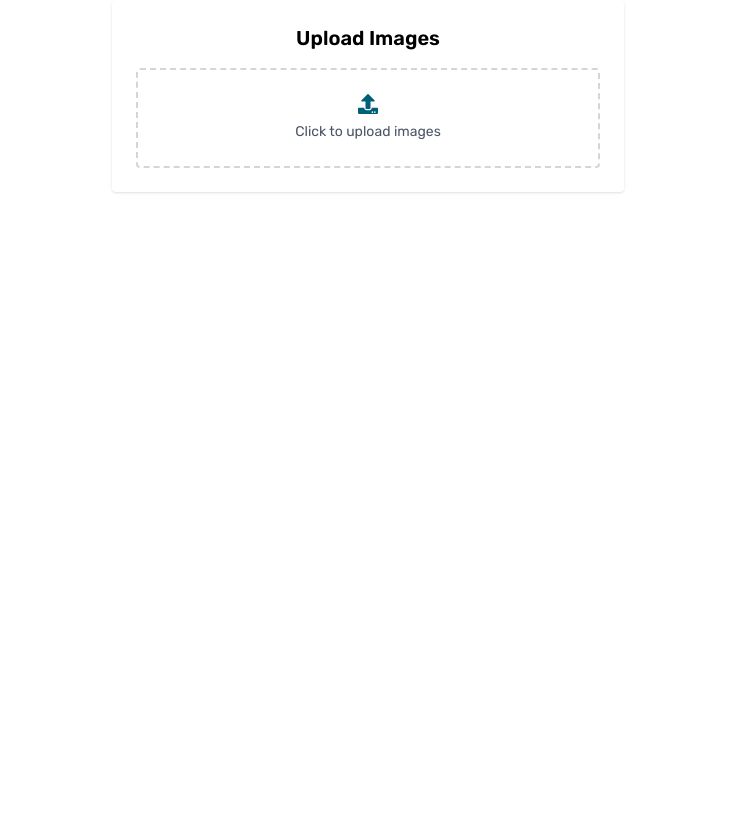
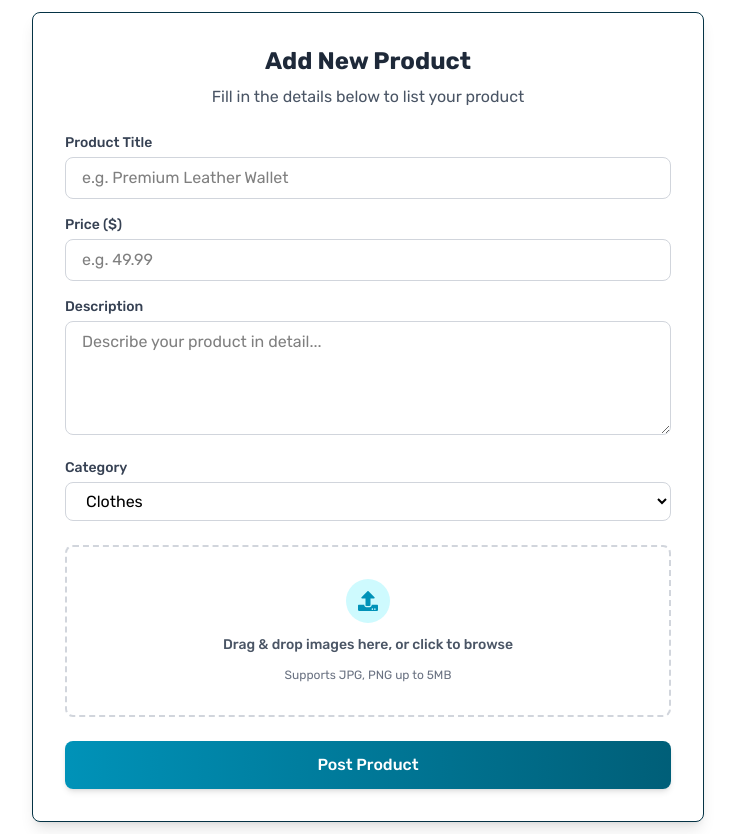
Before and after one commit to Demlew1/Demlew-Ecommerce, a React (Vite) app: page /sell in a window 1280 px wide. Shown: the whole page, without its empty margins (272-1007 px from the left). Before the commit the page ends 800 px from the top, so only its background shows below. Built offline with nearby package versions, Linux system fonts and the light colour scheme; a web font is replaced by a local one.

Commit message:
finished some components and pages

```diff
--- a/src/components/Home/Connect.tsx
+++ b/src/components/Home/Connect.tsx
@@ -1,6 +1,5 @@
 import { motion } from "framer-motion";
 import { FaLinkedin, FaGithub, FaEnvelope } from "react-icons/fa";
-
 export default function Connect() {
   return (
     <section className="relative py-16 bg-gradient-to-br from-cyan-800 to-cyan-600">
@@ -8,7 +7,6 @@ export default function Connect() {
         <div className="absolute top-20 left-10 w-40 h-40 rounded-full bg-white"></div>
         <div className="absolute bottom-10 right-20 w-60 h-60 rounded-full bg-white"></div>
       </div>
-
       <div className="max-w-4xl mx-auto px-4 sm:px-6 lg:px-8">
         <motion.div
           initial={{ opacity: 0, y: 30 }}
--- a/src/components/Home/Footer.tsx
+++ b/src/components/Home/Footer.tsx
@@ -4,7 +4,6 @@ import { FaPhoneAlt } from "react-icons/fa";
 import Logo from "./Logo";
 import { Link } from "react-router-dom";
 import SocialLinks from "./SocialLinks";
-
 function Footer() {
   return (
     <footer className="bg-cyan-950  mt-10">
@@ -44,7 +43,6 @@ function Footer() {
           >
             Home
           </Link>
-
           <Link
             to="products"
             className="text-gray-100 duration-200 hover:text-gray-200 hover:font-medium text-sm"
@@ -58,7 +56,6 @@ function Footer() {
             About us
           </Link>
         </div>
-
         <div className="flex flex-col space-y-2 items-center  md:items-start">
           <h4 className="font-bold text-lg mb-2 text-gray-300">Follow US</h4>
           <SocialLinks />
--- /dev/null
+++ b/src/components/Home/ImagePreviewGrid.tsx
@@ -0,0 +1,34 @@
+import { FaTimes } from "react-icons/fa";
+
+type ImagePreviewGridProps = {
+  images: string[];
+  onRemove: (index: number) => void;
+};
+
+export default function ImagePreviewGrid({
+  images,
+  onRemove,
+}: ImagePreviewGridProps) {
+  if (images.length === 0) return null;
+
+  return (
+    <div className="flex flex-wrap gap-3 mb-4">
+      {images.map((src, index) => (
+        <div key={index} className="relative group hover:scale-105 transition">
+          <img
+            src={src}
+            alt={`Preview ${index}`}
+            className="h-28 w-28 object-cover rounded-lg border"
+          />
+          <button
+            type="button"
+            onClick={() => onRemove(index)}
+            className="absolute -top-2 -right-2 bg-red-600 text-white rounded-full p-1 text-xs opacity-0 group-hover:opacity-100 transition-opacity shadow hover:bg-red-700"
+          >
+            <FaTimes className="h-3 w-3" />
+          </button>
+        </div>
+      ))}
+    </div>
+  );
+}
--- /dev/null
+++ b/src/components/Home/ProductForm.tsx
@@ -0,0 +1,83 @@
+type ProductFormProps = {
+  title: string;
+  setTitle: (v: string) => void;
+  price: number | "";
+  setPrice: (v: number | "") => void;
+  description: string;
+  setDescription: (v: string) => void;
+  categoryId: number;
+  setCategoryId: (v: number) => void;
+};
+
+export default function ProductForm({
+  title,
+  setTitle,
+  price,
+  setPrice,
+  description,
+  setDescription,
+  categoryId,
+  setCategoryId,
+}: ProductFormProps) {
+  return (
+    <div className="space-y-4">
+      <div>
+        <label className="block text-sm font-medium text-gray-700 mb-1">
+          Product Title
+        </label>
+        <input
+          type="text"
+          value={title}
+          onChange={(e) => setTitle(e.target.value)}
+          placeholder="e.g. Premium Leather Wallet"
+          className="w-full border border-gray-300 rounded-lg px-4 py-2 focus:ring-2 focus:ring-cyan-500"
+        />
+      </div>
+
+      <div>
+        <label className="block text-sm font-medium text-gray-700 mb-1">
+          Price ($)
+        </label>
+        <input
+          type="number"
+          value={price}
+          onChange={(e) => setPrice(Number(e.target.value))}
+          placeholder="e.g. 49.99"
+          className="w-full border border-gray-300 rounded-lg px-4 py-2 focus:ring-2 focus:ring-cyan-500"
+          min="0"
+          step="0.01"
+        />
+      </div>
+
+      <div>
+        <label className="block text-sm font-medium text-gray-700 mb-1">
+          Description
+        </label>
+        <textarea
+          value={description}
+          onChange={(e) => setDescription(e.target.value)}
+          rows={4}
+          placeholder="Describe your product in detail..."
+          className="w-full border border-gray-300 rounded-lg px-4 py-2 focus:ring-2 focus:ring-cyan-500"
+        />
+      </div>
+
+      <div>
+        <label className="block text-sm font-medium text-gray-700 mb-1">
+          Category
+        </label>
+        <select
+          value={categoryId}
+          onChange={(e) => setCategoryId(Number(e.target.value))}
+          className="w-full border border-gray-300 rounded-lg px-4 py-2 focus:ring-2 focus:ring-cyan-500"
+        >
+          <option value={1}>Clothes</option>
+          <option value={2}>Electronics</option>
+          <option value={3}>Furniture</option>
+          <option value={4}>Shoes</option>
+          <option value={5}>Miscellaneous</option>
+        </select>
+      </div>
+    </div>
+  );
+}
--- /dev/null
+++ b/src/components/Home/uploadInput.tsx
@@ -0,0 +1,26 @@
+import { FaUpload } from "react-icons/fa";
+
+type UploadInputProps = {
+  onChange: (e: React.ChangeEvent<HTMLInputElement>) => void;
+};
+
+export default function UploadInput({ onChange }: UploadInputProps) {
+  return (
+    <label className="flex flex-col items-center justify-center gap-3 border-2 border-dashed border-gray-300 py-8 px-4 rounded-lg cursor-pointer hover:border-cyan-500 hover:bg-cyan-50 transition">
+      <div className="bg-cyan-100 p-3 rounded-full">
+        <FaUpload className="text-cyan-600 text-xl" />
+      </div>
+      <span className="text-sm font-medium text-gray-600">
+        Drag & drop images here, or click to browse
+      </span>
+      <span className="text-xs text-gray-500">Supports JPG, PNG up to 5MB</span>
+      <input
+        type="file"
+        accept="image/*"
+        multiple
+        onChange={onChange}
+        className="hidden"
+      />
+    </label>
+  );
+}
--- a/src/pages/FavouritesPage.tsx
+++ b/src/pages/FavouritesPage.tsx
@@ -20,7 +20,7 @@ export default function FavouritesPage() {
     );
   }
   return (
-    <div className="font-['Rubik'] container mx-auto px-4 py-8">
+    <div className="font-['Rubik'] container mt-50 sm:mt-20 mx-auto px-4 py-8">
       <div className="mb-8">
         <h1 className="text-2xl font-bold text-gray-900">Your Favourites</h1>
         <p className="text-gray-600 mt-1">
--- a/src/pages/SellProducts.tsx
+++ b/src/pages/SellProducts.tsx
@@ -1,61 +1,131 @@
 import { useState } from "react";
-import { FaUpload, FaTimes } from "react-icons/fa";
+import axios from "axios";
+import ProductForm from "../components/Home/ProductForm";
+import ImagePreviewGrid from "../components/Home/ImagePreviewGrid";
+import UploadInput from "../components/Home/uploadInput";
+import { FaSpinner } from "react-icons/fa";
 
-export default function ImageUploader() {
+export default function ProductUploader() {
+  const [title, setTitle] = useState("");
+  const [price, setPrice] = useState<number | "">("");
+  const [description, setDescription] = useState("");
+  const [categoryId, setCategoryId] = useState<number>(1);
   const [previewImages, setPreviewImages] = useState<string[]>([]);
+  const [imageFiles, setImageFiles] = useState<File[]>([]);
+  const [loading, setLoading] = useState(false);
+  const [success, setSuccess] = useState(false);
+  const [error, setError] = useState("");
 
   const handleImageChange = (e: React.ChangeEvent<HTMLInputElement>) => {
     const files = e.target.files;
     if (!files) return;
+    const fileArray = Array.from(files);
+    const previewUrls = fileArray.map((file) => URL.createObjectURL(file));
 
-    const newPreviews = Array.from(files).map((file) =>
-      URL.createObjectURL(file)
-    );
-
-    setPreviewImages((prev) => [...prev, ...newPreviews]);
+    setPreviewImages((prev) => [...prev, ...previewUrls]);
+    setImageFiles((prev) => [...prev, ...fileArray]);
+    setError("");
   };
 
   const removeImage = (index: number) => {
     setPreviewImages((prev) => prev.filter((_, i) => i !== index));
+    setImageFiles((prev) => prev.filter((_, i) => i !== index));
+  };
+
+  const handleSubmit = async (e: React.FormEvent) => {
+    e.preventDefault();
+
+    if (!title || !price || !description || imageFiles.length === 0) {
+      setError("Please fill in all fields and upload at least one image.");
+      return;
+    }
+
+    try {
+      setLoading(true);
+      setError("");
+      setSuccess(false);
+
+      const imageUrls = previewImages;
+
+      const payload = {
+        title,
+        price: Number(price),
+        description,
+        categoryId,
+        images: imageUrls,
+      };
+
+      await axios.post("https://api.escuelajs.co/api/v1/products", payload);
+      setSuccess(true);
+
+      setTitle("");
+      setPrice("");
+      setDescription("");
+      setPreviewImages([]);
+      setImageFiles([]);
+    } catch {
+      setError("Failed to post product. Please try again.");
+    } finally {
+      setLoading(false);
+    }
   };
 
   return (
-    <div className="max-w-lg mx-auto bg-white p-6 rounded shadow font-['Rubik']">
-      <h2 className="text-xl font-semibold text-center mb-4">Upload Images</h2>
+    <form
+      onSubmit={handleSubmit}
+      className="max-w-2xl mx-auto bg-white p-8 rounded-lg shadow-lg space-y-6 font-['Rubik'] border-1 border-cyan-950 my-3 transition-all duration-300 hover:shadow-xl"
+    >
+      <h2 className="text-2xl font-bold text-center text-gray-800 mb-2">
+        Add New Product
+      </h2>
+      <p className="text-center text-gray-600 mb-6">
+        Fill in the details below to list your product
+      </p>
 
-      {/* Image Previews */}
-      {previewImages.length > 0 && (
-        <div className="flex flex-wrap gap-3 mb-4">
-          {previewImages.map((src, index) => (
-            <div key={index} className="relative group">
-              <img
-                src={src}
-                alt={`Preview ${index}`}
-                className="h-24 w-24 object-cover rounded border"
-              />
-              <button
-                type="button"
-                onClick={() => removeImage(index)}
-                className="absolute -top-2 -right-2 bg-red-600 text-white rounded-full p-1 text-xs group-hover:opacity-100 opacity-0 transition"
-              >
-                <FaTimes className="h-3 w-3" />
-              </button>
-            </div>
-          ))}
+      {success && (
+        <div className="bg-green-100 border border-green-400 text-green-700 px-4 py-3 rounded relative">
+          Product posted successfully!
+        </div>
+      )}
+      {error && (
+        <div className="bg-red-100 border border-red-400 text-red-700 px-4 py-3 rounded relative">
+          {error}
         </div>
       )}
 
-      <label className="flex flex-col items-center justify-center gap-2 border-2 border-dashed border-gray-300 py-6 px-4 rounded cursor-pointer hover:border-cyan-600 transition">
-        <FaUpload className="text-cyan-800 text-xl" />
-        <span className="text-sm text-gray-600">Click to upload images</span>
-        <input
-          type="file"
-          accept="image/*"
-          multiple
-          onChange={handleImageChange}
-          className="hidden"
-        />
-      </label>
-    </div>
+      <ProductForm
+        title={title}
+        setTitle={setTitle}
+        price={price}
+        setPrice={setPrice}
+        description={description}
+        setDescription={setDescription}
+        categoryId={categoryId}
+        setCategoryId={setCategoryId}
+      />
+
+      <ImagePreviewGrid images={previewImages} onRemove={removeImage} />
+
+      <UploadInput onChange={handleImageChange} />
+
+      <button
+        type="submit"
+        disabled={loading}
+        className={`w-full py-3 px-4 rounded-lg font-medium flex items-center justify-center gap-2 ${
+          loading
+            ? "bg-gray-400 cursor-not-allowed"
+            : "bg-gradient-to-r from-cyan-600 to-cyan-800 hover:from-cyan-700 hover:to-cyan-900 shadow-md hover:shadow-lg"
+        } text-white transition-all`}
+      >
+        {loading ? (
+          <>
+            <FaSpinner className="animate-spin" />
+            <span>Posting Product...</span>
+          </>
+        ) : (
+          "Post Product"
+        )}
+      </button>
+    </form>
   );
 }
--- a/src/services/api.ts
+++ b/src/services/api.ts
@@ -8,9 +8,7 @@ export async function getAllProducts(searchText: string): Promise<Product[]> {
       "https://api.escuelajs.co/api/v1/products"
     );
     const allProducts = response.data;
-
     if (!searchText) return allProducts;
-
     return allProducts.filter((product) =>
       product.title.toLowerCase().includes(searchText.toLowerCase())
     );
```
Also changed, not shown: src/components/Home/ProductCards.tsx (+0 -14 lines), src/components/Home/SignUpForm.tsx (+0 -9 lines).
